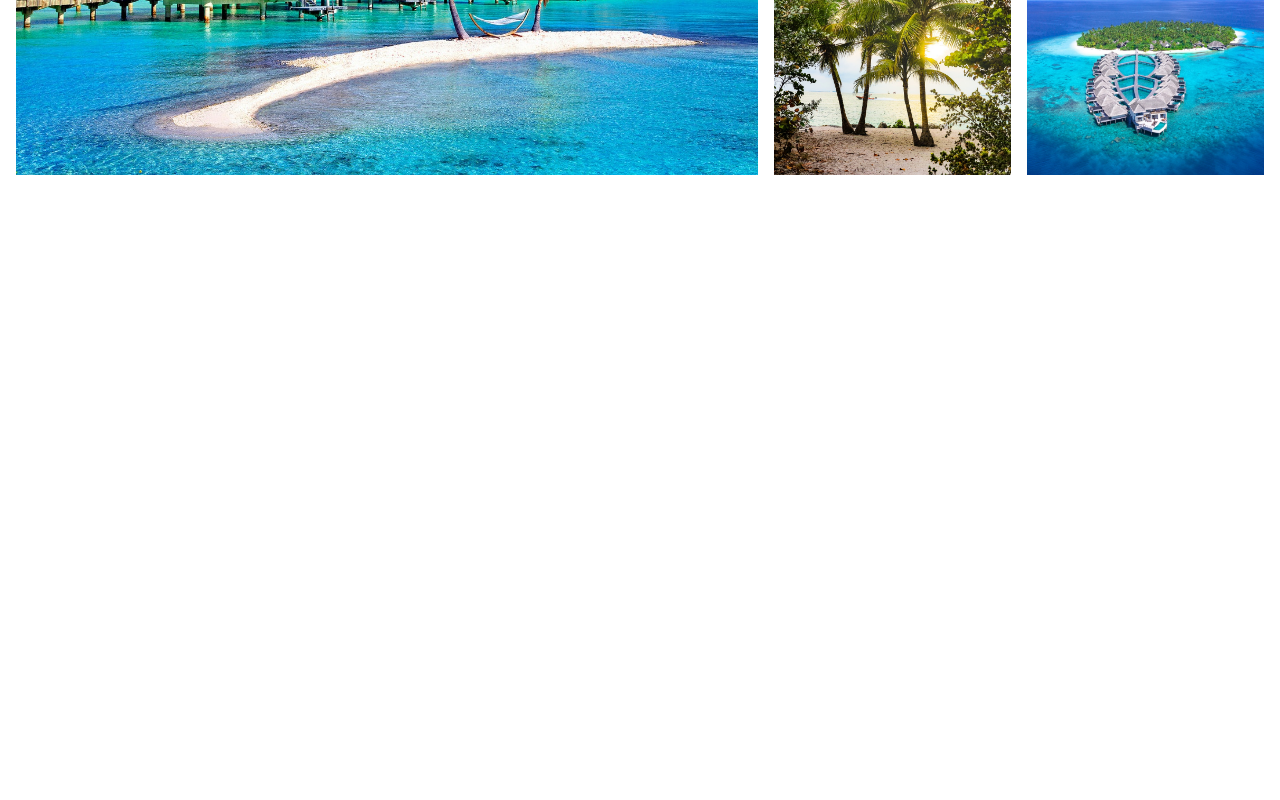
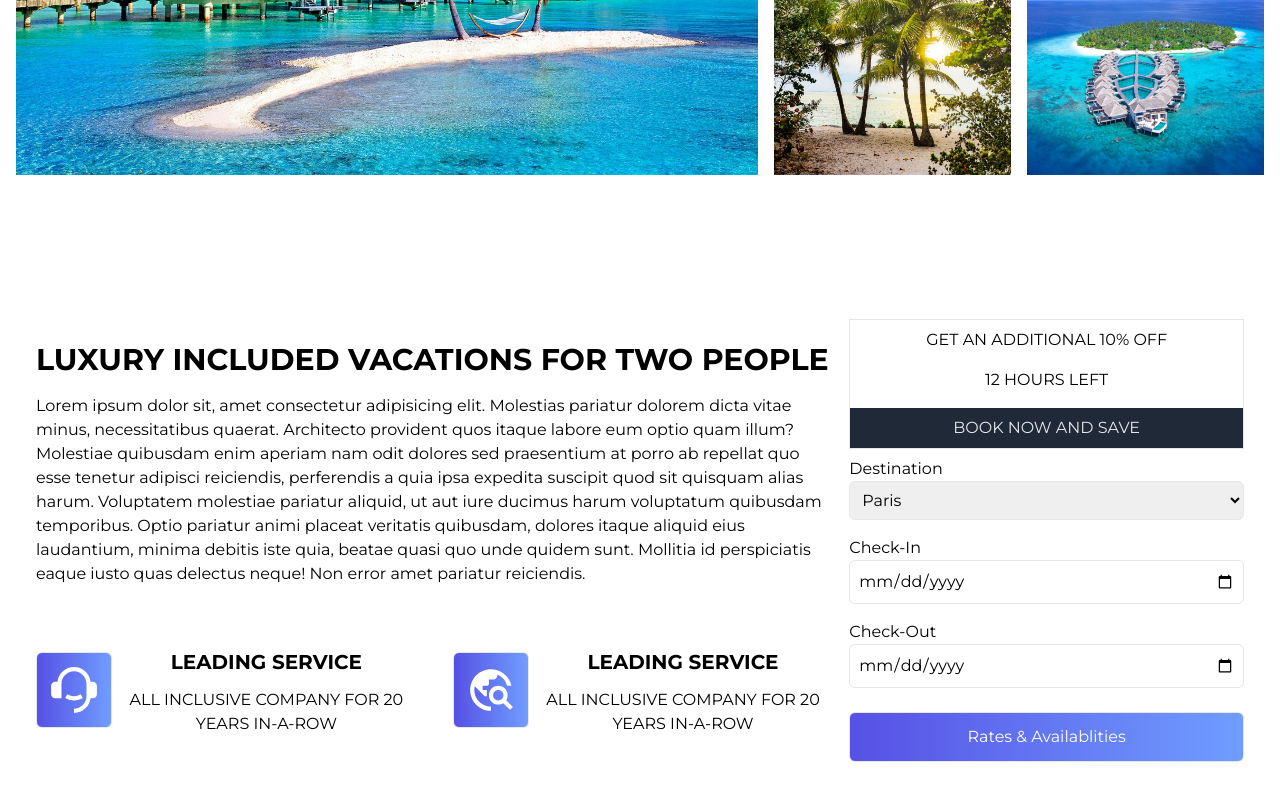
Before and after one commit to Olamigoke10/TravelWebsite-, a React (Vite) app: page / in a window 1280 px wide. Shown: the part 1264-2064 px from the top of the page. Before the commit the page ends 1519 px from the top, so only its background shows below. Built offline with nearby package versions, Linux system fonts and the light colour scheme.

Commit message:
Search.jsx

```diff
--- a/src/App.jsx
+++ b/src/App.jsx
@@ -2,6 +2,7 @@ import React from "react"
 import Navbar from "./components/Navbar"
 import Hero from "./components/hero"
 import Destinations from "./components/Destinations"
+import Search from "./components/Search"
 
 function App() {
 
@@ -10,6 +11,7 @@ function App() {
       <Navbar />
       <Hero />
       <Destinations />
+      <Search />
     </div>
   )
 }
--- /dev/null
+++ b/src/components/Search.jsx
@@ -0,0 +1,72 @@
+import React from 'react'
+import { RiCustomerService2Fill } from 'react-icons/ri'
+import { MdOutlineTravelExplore } from 'react-icons/md'
+
+const Search = () => {
+  return (
+    <div className='max-w-[1240px] mx-auto grid lg:grid-cols-3 gap-3 px-4 py-16'>
+        <div className='lg:col-span-2 flex flex-col justify-evenly'>
+            <div>
+                <h2>LUXURY INCLUDED VACATIONS FOR TWO PEOPLE</h2>
+                <p className='py-4'>Lorem ipsum dolor sit, amet consectetur adipisicing elit. Molestias pariatur dolorem dicta vitae minus, necessitatibus quaerat.
+                    Architecto provident quos itaque labore eum optio quam illum? Molestiae quibusdam enim aperiam nam odit dolores sed praesentium at porro ab repellat quo esse tenetur adipisci reiciendis,
+                    perferendis a quia ipsa expedita suscipit quod sit quisquam alias harum. Voluptatem molestiae pariatur aliquid, ut aut iure ducimus harum voluptatum quibusdam
+                    temporibus. Optio pariatur animi placeat veritatis quibusdam, dolores itaque aliquid eius laudantium, minima debitis iste quia, beatae quasi quo unde quidem sunt.
+                    Mollitia id perspiciatis eaque iusto quas delectus neque! Non error amet pariatur reiciendis.
+                    </p>
+            </div>
+            <div className='grid sm:grid-cols-2 gap-8 py-4'>
+                <div className='flex flex-col lg:flex-row items-center text-center'>
+                    <button>
+                        <RiCustomerService2Fill  size={50}/>
+                        </button>
+                        <div>
+                            <h3 className='py-2'>LEADING SERVICE</h3>
+                            <p className='py-1'>ALL INCLUSIVE COMPANY FOR 20 YEARS IN-A-ROW</p>
+                        </div>
+                    </div>
+                <div className='flex flex-col lg:flex-row items-center text-center'>
+                    <button>
+                        <MdOutlineTravelExplore  size={50}/>
+                        </button>
+                        <div>
+                            <h3 className='py-2'>LEADING SERVICE</h3>
+                            <p className='py-1'>ALL INCLUSIVE COMPANY FOR 20 YEARS IN-A-ROW</p>
+                        </div>
+                    </div>
+            </div>
+        </div>
+        <div>
+            <div className='border text-center'>
+                <p className='pt-2'>GET AN ADDITIONAL 10% OFF</p>
+                <p className='py-4'>12 HOURS LEFT</p>
+                <p className='bg-gray-800 text-gray-200 py-2
+                '>BOOK NOW AND SAVE</p>
+            </div>
+            <form action="" className='w-full'>
+                <div className='flex flex-col my-2'>
+                    <label>Destination</label>
+                    <select className='border rounded-md p-2'>
+                        <option>Paris</option>
+                        <option>Key West</option>
+                        <option>Maldives</option>
+                        <option>Borabora</option>
+                        <option>Jamiaca</option>2
+                    </select>
+                </div>
+                <div className='flex flex-col my-2 py-2'>
+                    <label>Check-In</label>
+                    <input type="date"  className='border rounded-md p-2'/>
+                </div>
+                <div className='flex flex-col my-2'>
+                <label>Check-Out</label>
+                <input type="date" className='border rounded-md p-2' />
+                </div>
+                <button className='w-full my-4'>Rates & Availablities</button>
+            </form>
+        </div>
+    </div>
+  )
+}
+
+export default Search
```
